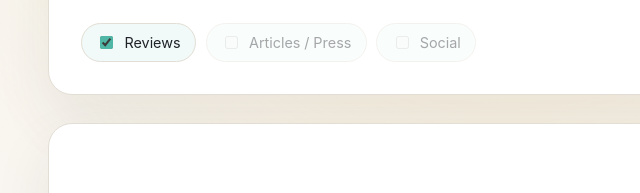
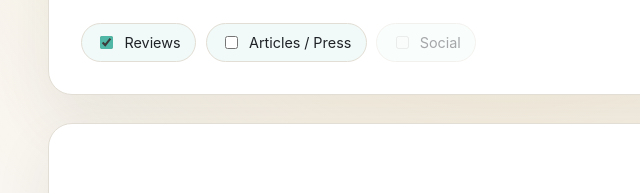
Before and after one commit to maximegerardin97-max/nekovibe, a website: page docs/index.html in a window 1280 px wide. Shown: the part 243-436 px from the top of the page, 132-772 px from the left. Drawn offline with Linux system fonts and the light colour scheme.

Commit message:
Enable Articles/Press toggle in frontend

```diff
--- a/docs/index.html
+++ b/docs/index.html
@@ -25,8 +25,8 @@
             <input type="checkbox" value="reviews" name="sources" checked />
             <span>Reviews</span>
           </label>
-          <label class="source-pill disabled">
-            <input type="checkbox" value="articles" name="sources" disabled />
+          <label class="source-pill">
+            <input type="checkbox" value="articles" name="sources" />
             <span>Articles / Press</span>
           </label>
           <label class="source-pill disabled">
```
Also changed, not shown: web/nekovibe/index.html (+2 -2 lines).
